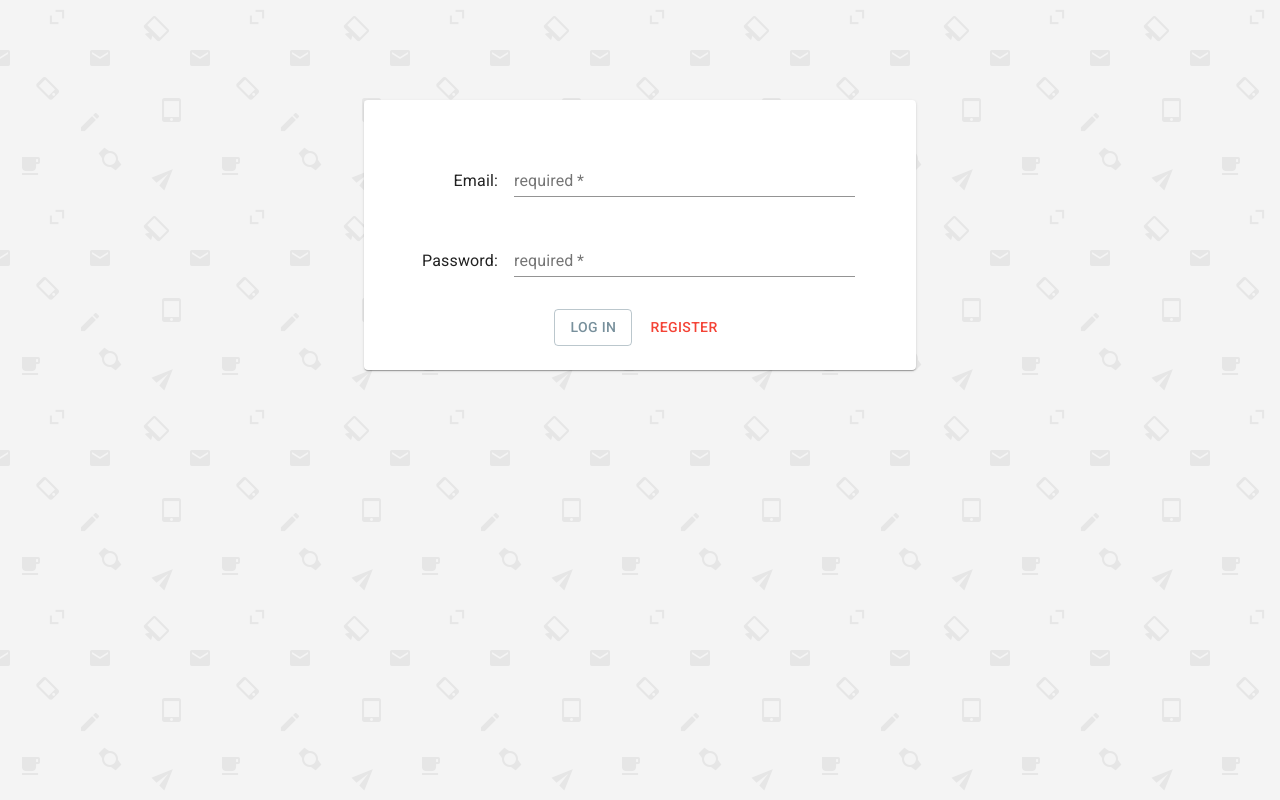
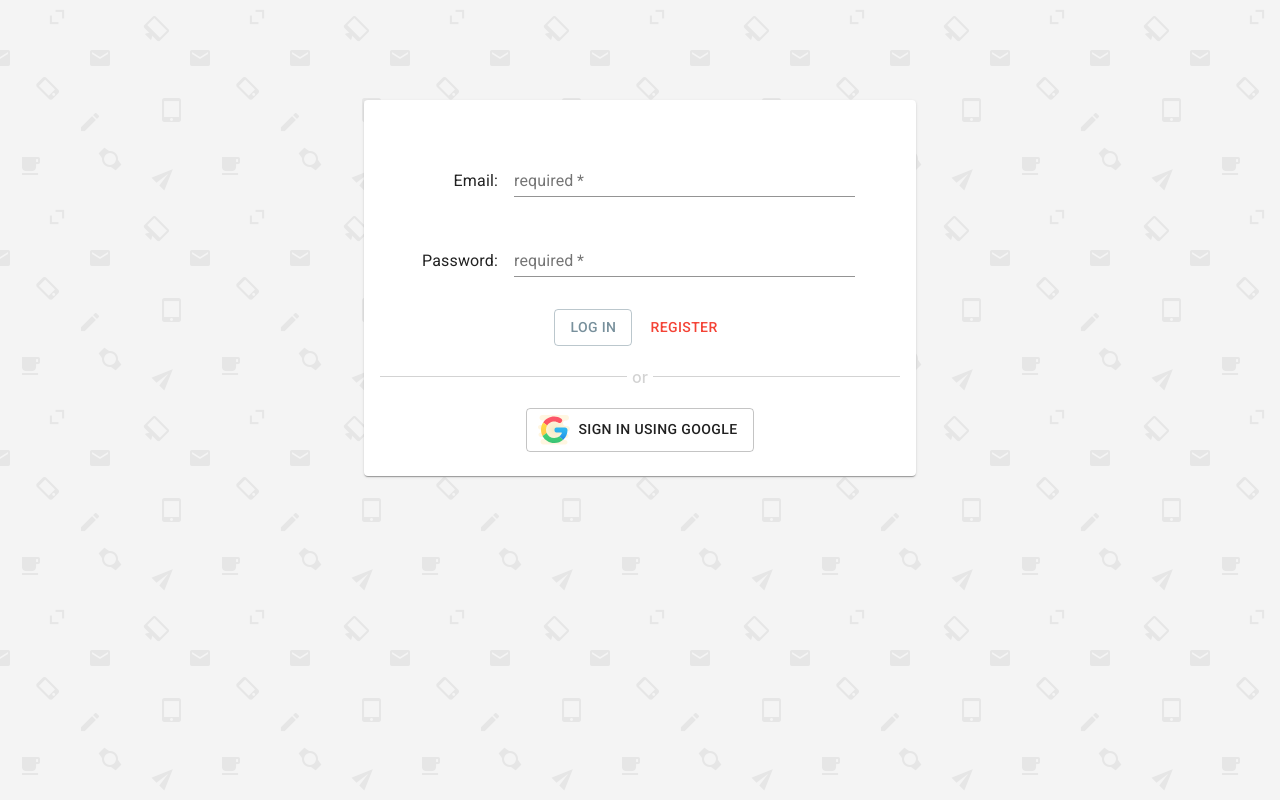
Before and after one commit to hamboomger/poetro, a React (Create React App) app in the folder modules/client/: page /login in a window 1280 px wide. Built offline with nearby package versions, Linux system fonts and the light colour scheme; what dotenv-flow would draw is missing.

Commit message:
feat(client): new Google Sign-In button added to the Login Form

```diff
--- /dev/null
+++ b/modules/client/src/website/components/common/DividerWithText.tsx
@@ -0,0 +1,39 @@
+import React from 'react';
+import { makeStyles } from '@material-ui/core/styles';
+
+interface Props {
+  textToDisplay: string
+}
+
+const useStyles = makeStyles(() => ({
+  container: {
+    display: 'flex',
+    alignItems: 'center',
+  },
+  border: {
+    borderBottom: '1px solid lightgray',
+    width: '100%',
+  },
+  content: {
+    paddingTop: 5,
+    paddingBottom: 5,
+    paddingRight: 5,
+    paddingLeft: 5,
+    fontWeight: 500,
+    fontSize: 16,
+    color: 'lightgray',
+  },
+}));
+
+const DividerWithText: React.FC<Props> = ({ textToDisplay }) => {
+  const classes = useStyles();
+  return (
+    <div className={classes.container}>
+      <div className={classes.border} />
+      <span className={classes.content}>{textToDisplay}</span>
+      <div className={classes.border} />
+    </div>
+  );
+};
+
+export default DividerWithText;
--- a/modules/client/src/website/components/login/LoginForm.tsx
+++ b/modules/client/src/website/components/login/LoginForm.tsx
@@ -1,4 +1,6 @@
-import { Button, Grid, Typography } from '@material-ui/core';
+import {
+  Button, Divider, Grid, Typography,
+} from '@material-ui/core';
 import { Link, useHistory } from 'react-router-dom';
 import { makeStyles } from '@material-ui/core/styles';
 import { Form, Formik, FormikHelpers } from 'formik';
@@ -11,6 +13,8 @@ import FeedbackPanel from '../common/FeedbackPanel';
 import InputField from '../fields/InputField';
 import connectStore from '../../connectStore';
 import appConstants from '../../lib/appConstants';
+import GoogleButton from './google/GoogleButton';
+import DividerWithText from '../common/DividerWithText';
 
 const useStyles = makeStyles({
   fieldLabel: {
@@ -23,6 +27,9 @@ const useStyles = makeStyles({
   },
   submitBtn: {
     marginRight: 10,
+  },
+  googleBtn: {
+
   },
 });
 
@@ -111,6 +118,12 @@ const LoginForm: React.FC<ComponentProps> = ({ actions: { allTags } }) => {
                 Register
               </Button>
             </Grid>
+            <Grid item xs={12}>
+              <DividerWithText textToDisplay="or" />
+            </Grid>
+            <Grid item xs={12} className={classes.buttonGroup}>
+              <GoogleButton />
+            </Grid>
           </Grid>
         </Form>
       )}
--- /dev/null
+++ b/modules/client/src/website/components/login/google/GoogleButton.tsx
@@ -0,0 +1,30 @@
+import React from 'react';
+import { Button } from '@material-ui/core';
+import { Link } from 'react-router-dom';
+import { makeStyles } from '@material-ui/core/styles';
+import { ReactComponent as GoogleIcon } from './google.svg';
+
+const useStyles = makeStyles({
+  googleBtn: {
+    // height: 25,
+  },
+});
+
+const GoogleButton: React.FC = () => {
+  const classes = useStyles();
+
+  return (
+    <Button
+      variant="outlined"
+      component={Link}
+      to="/api/google"
+      className={classes.googleBtn}
+      // size="large"
+      startIcon={<GoogleIcon />}
+    >
+      Sign in using Google
+    </Button>
+  );
+};
+
+export default GoogleButton;
```
Also changed, not shown: modules/client/src/website/components/login/google/google.svg (added).
